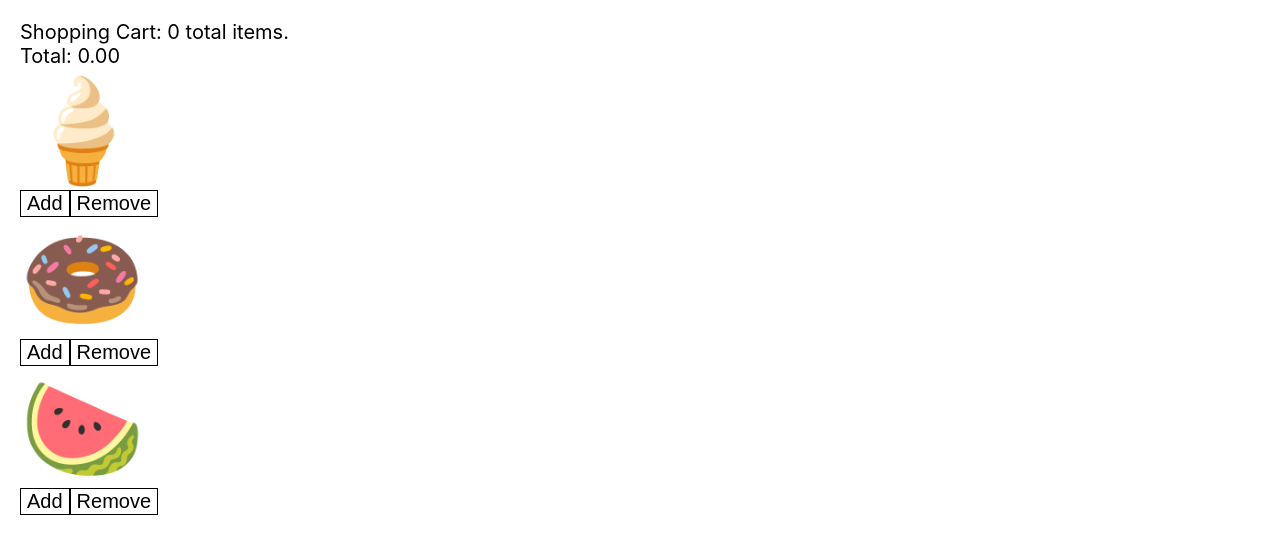
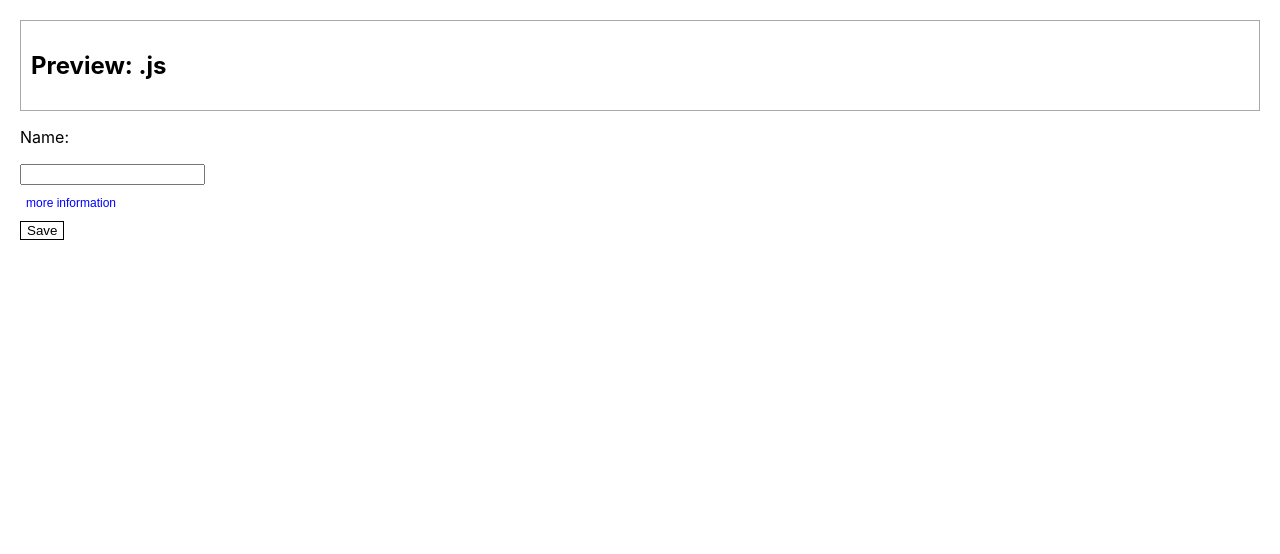
Before and after one commit to sotopro/reactCourse, a React (Create React App) app in the folder react-course/: page / in a window 1280 px wide. Shown: the top 554 px of the page. Built offline with nearby package versions, Linux system fonts and the light colour scheme.

Commit message:
[feature] - fileNamer compontent & use events wirh react

```diff
--- a/react-course/src/App.js
+++ b/react-course/src/App.js
@@ -1,20 +1,10 @@
-import React, { Component } from 'react';
-import Product from './components/ProductHook'
+import React from 'react';
+import FileNamer from './components/FileNamer'
 import './App.css';
 
-class App extends Component {
-  constructor(props){
-    super(props);
-    this.state = {}
-  }
-  render(){
-  return (
-      <div>
-          <Product />
-      </div>
-  )
+const App = () => {
+  return <FileNamer />
 
 	}
-}
 
 export default App;
--- /dev/null
+++ b/react-course/src/components/FileNamer/index.css
@@ -0,0 +1,40 @@
+.preview {
+    border: 1px darkgray solid;
+    padding: 10px;
+}
+
+.container {
+    display: flex;
+    flex-direction: column;
+    padding: 20px;
+    text-align: left;
+}
+
+.container button {
+    background: none;
+    border: 1px black solid;
+    margin-top: 10px;
+}
+
+.information {
+    font-size: .75em;
+    color: blue;
+    cursor: pointer;
+}
+
+.container button.information {
+    border: none;
+}
+
+.information-container {
+    position: relative;
+}
+
+.popup {
+    position: absolute;
+    background: white;
+    border: 1px darkgray solid;
+    padding: 10px;
+    top: -60px;
+    left: 0;
+}
--- /dev/null
+++ b/react-course/src/components/FileNamer/index.js
@@ -0,0 +1,64 @@
+import React, { useState, useEffect } from 'react';
+import './index.css'
+const FileNamer = () => {
+    const [name, setName] = useState('');
+    const [alert, setAlert] = useState(false)
+    const validate = event => {
+        if(/\*/.test(name)) {
+            event.preventDefault();
+            setAlert(true);
+            return;
+        }
+        setAlert(false);
+    }
+    useEffect(() => {
+        const handleWindowClick = () => setAlert(false)
+        if(alert) {
+            window.addEventListener('click', handleWindowClick)
+        } else {
+            window.removeEventListener('click', handleWindowClick)
+        }
+        return () => window.removeEventListener('click', handleWindowClick)
+    }, [alert, setAlert])
+    return (
+        <div className="container">
+            <div className="preview">
+                <h2>Preview: {name}.js</h2>
+            </div>
+            <form>
+                <label>
+                    <p>Name:</p>
+                    <input
+                        name="name"
+                        autoComplete="off"
+                        onChange={event => setName(event.target.value)}
+                        // onFocus={() => setAlert(true)}
+                        onBlur={() => setAlert(false)}
+                    />
+                </label>
+                <div className="information-container">
+                    <button
+                        className="information"
+                        onClick={() => setAlert(true)}
+                        type="button"
+                    >
+                        more information
+                    </button>
+
+                    {alert &&
+                        <div className="popup">
+                            <span role="img" aria-label="allowed">👌</span> Alphanumeric Characters
+                            <br />
+                            <span role="img" aria-label="not allowed">⛔</span> *
+                        </div>
+                    }
+                </div>
+                <div>
+                    <button onClick={validate}>Save</button>
+                </div>
+            </form>
+        </div>
+    )
+}
+
+export default FileNamer
```
